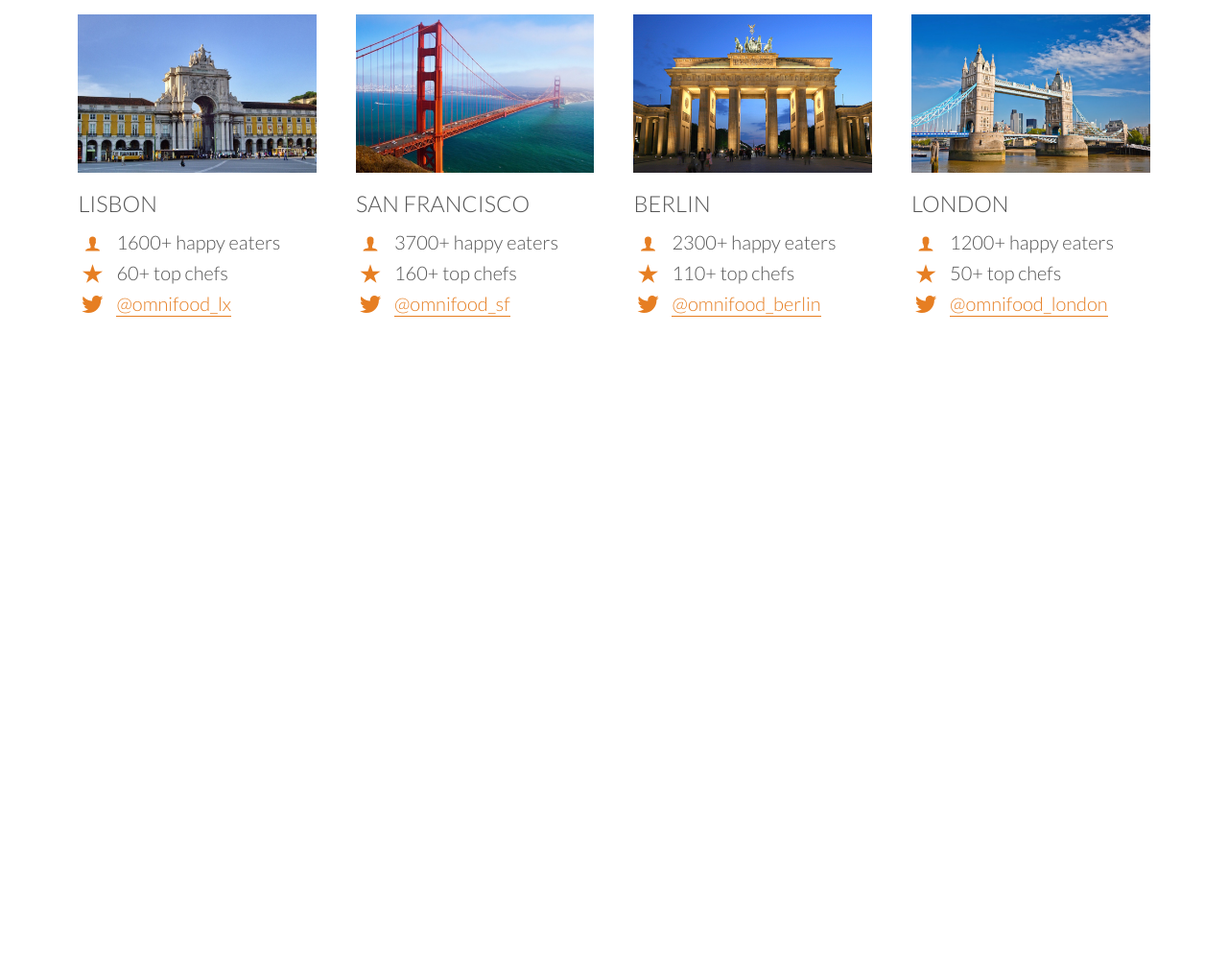
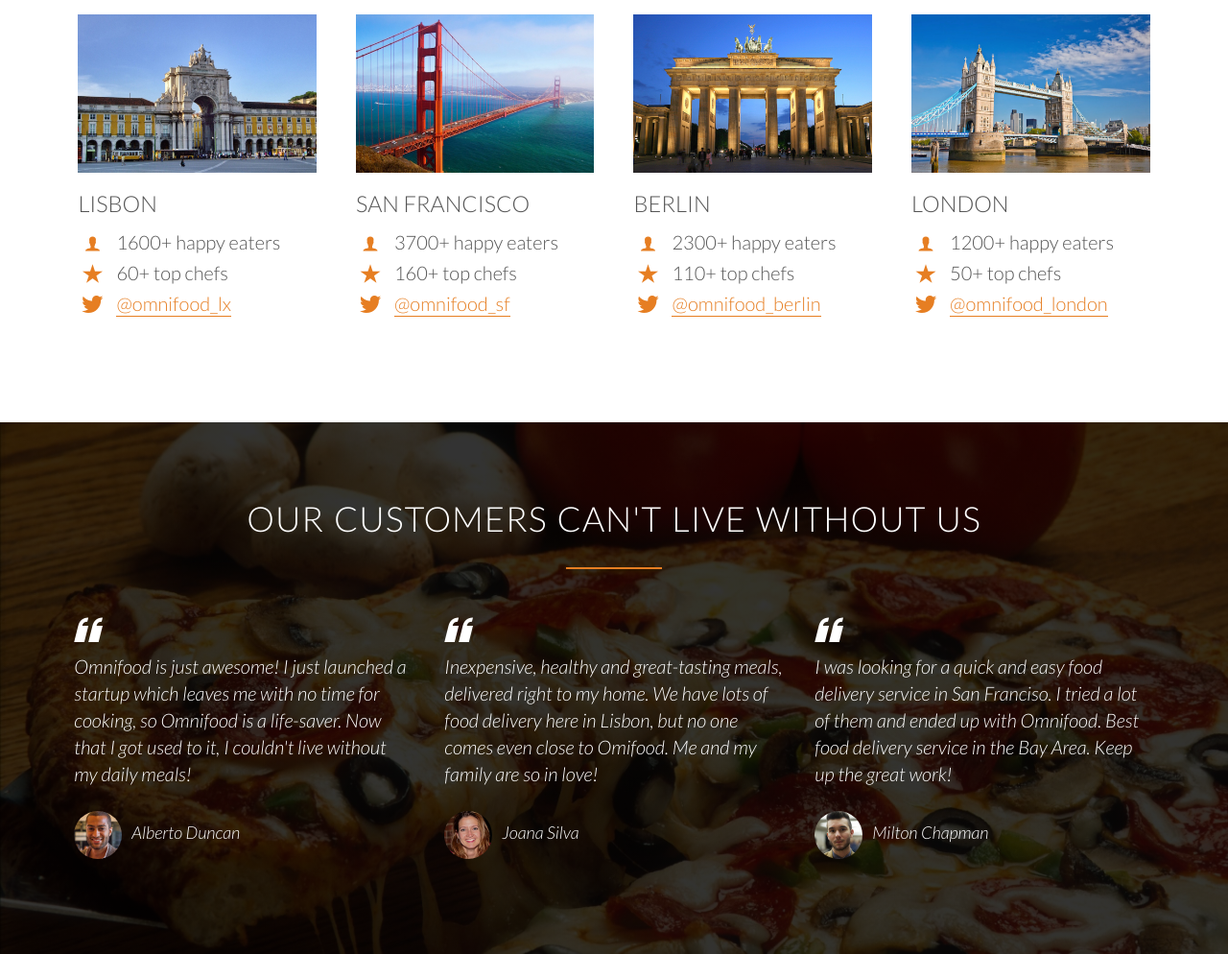
Before and after one commit to ant6/FoodPageSite, a plain HTML site: page index.html in a window 1280 px wide. Shown: the part 3012-4006 px from the top of the page at 96% size. Before the commit the page ends 3452 px from the top, so only its background shows below. Drawn offline with Linux system fonts and the light colour scheme; files whose address does not match are found by name.

Commit message:
Testimonials section

```diff
--- a/index.html
+++ b/index.html
@@ -193,5 +193,31 @@
                 </div>
             </div>
         </section>
+
+        <section class="section-testimonials">
+            <div class="row">
+                <h2>Our customers can't live without us</h2>
+            </div>
+            <div class="row">
+                <div class="col span-1-of-3">
+                    <blockquote>
+                        Omnifood is just awesome! I just launched a startup which leaves me with no time for cooking, so Omnifood is a life-saver. Now that I got used to it, I couldn't live without my daily meals!
+                        <cite><img src="resources/img/customer-1.jpg">Alberto Duncan</cite>
+                    </blockquote>
+                </div>
+                <div class="col span-1-of-3">
+                    <blockquote>
+                        Inexpensive, healthy and great-tasting meals, delivered right to my home. We have lots of food delivery here in Lisbon, but no one comes even close to Omifood. Me and my family are so in love!
+                        <cite><img src="resources/img/customer-2.jpg">Joana Silva</cite>
+                    </blockquote>
+                </div>
+                <div class="col span-1-of-3">
+                    <blockquote>
+                        I was looking for a quick and easy food delivery service in San Franciso. I tried a lot of them and ended up with Omnifood. Best food delivery service in the Bay Area. Keep up the great work!
+                        <cite><img src="resources/img/customer-3.jpg">Milton Chapman</cite>
+                    </blockquote>
+                </div>
+            </div>
+        </section>
     </body>
 </html>
--- a/resources/css/style.css
+++ b/resources/css/style.css
@@ -174,6 +174,7 @@ header {
     background-size: cover;
     background-position: center;
     height: 100vh;
+    background-attachment: fixed;
 }
 
 .hero-text-box {
@@ -341,3 +342,39 @@ header {
     vertical-align: middle;
     margin-top: -3px;
 }
+
+/* TESTIMONIALS */
+
+.section-testimonials {
+    background-image: linear-gradient(rgba(0, 0, 0, 0.8), rgba(0, 0, 0, 0.8)), url('img/back-customers.jpg');
+    background-size: cover;
+    color: white;
+    background-attachment: fixed;
+}
+
+blockquote {
+    padding: 2%;
+    font-style: italic;
+    line-height: 140%;
+}
+
+blockquote::before {
+    font-family: 'Ionicons';
+    content: '\f347';
+    display: block;
+    font-size: 170%;
+    margin-bottom: 10px;
+}
+
+cite {
+    display: block;
+    font-size: 90%;
+    margin-top: 25px;
+}
+
+cite img {
+    height: 50px;
+    border-radius: 50%;
+    margin-right: 10px;
+    vertical-align: middle;
+}
```
Also changed, not shown: resources/css/img/back-customers.jpg (added).
